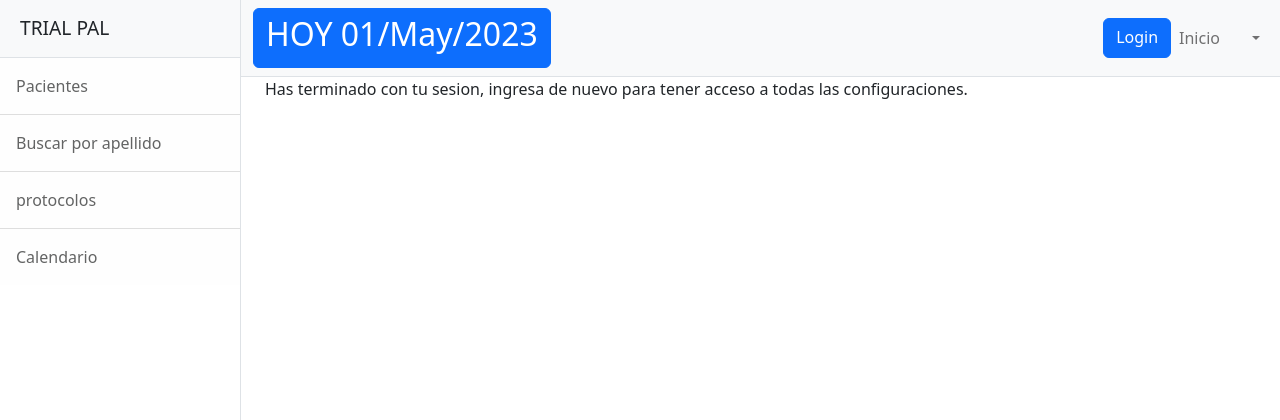
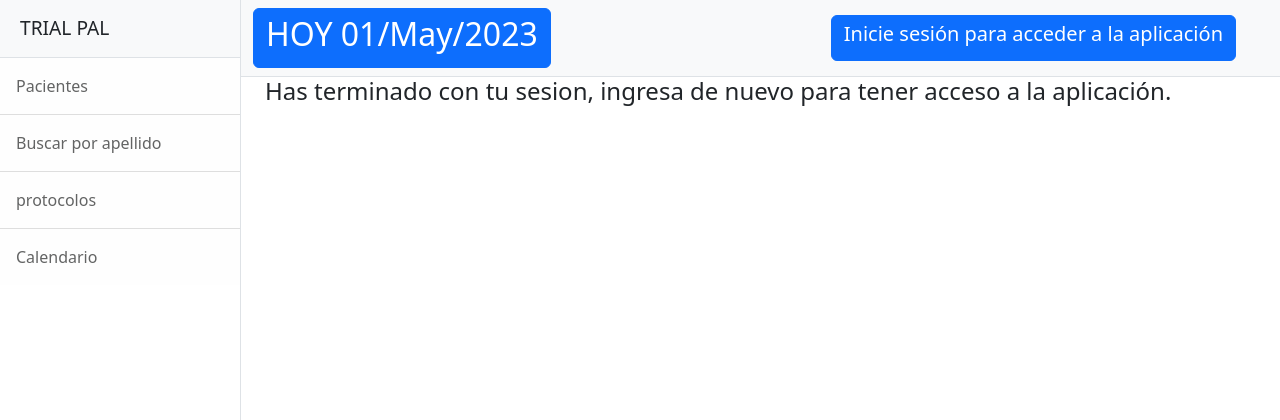
Before and after one commit to Pablotus/ProyectoTApp, a Django app: page /account/logout/ in a window 1280 px wide. Shown: the top 420 px of the page. Run offline with Django 4.2, Linux system fonts and the light colour scheme; some libraries are stand-ins or nearby versions.

Commit message:
funciona login

```diff
--- a/ProyectoTrialApp/settings.py
+++ b/ProyectoTrialApp/settings.py
@@ -124,3 +124,5 @@ STATIC_URL = 'static/'
 # https://docs.djangoproject.com/en/4.2/ref/settings/#default-auto-field
 
 DEFAULT_AUTO_FIELD = 'django.db.models.BigAutoField'
+
+LOGIN_URL = 'login'
--- a/TApp/templates/TApp/index.html
+++ b/TApp/templates/TApp/index.html
@@ -43,20 +43,13 @@
                                 {% if user.is_authenticated %}
                     <a class="btn btn-primary" href="{% url 'logout' %}">Logout</a>
                      {% else %}
-                    <a class="btn btn-primary" href="{% url 'login' %}">Login</a>
+
+                    <a class="btn btn-primary" href="{% url 'login' %}"><h5>Inicie sesión para acceder a la aplicación</h5></a>
                     {% endif %}
 
-                                <li class="nav-item active"><a class="nav-link" href="{% url 'inicio'%}">Inicio</a></li>
+                                <li class="nav-item active"><a class="nav-link" href="{% url 'inicio'%}"></a></li>
                                 <li class="nav-item"><a class="nav-link" href="#!"></a></li>
-                                <li class="nav-item dropdown">
-                                    <a class="nav-link dropdown-toggle" id="navbarDropdown" href="#" role="button" data-bs-toggle="dropdown" aria-haspopup="true" aria-expanded="false"></a>
-                                    <div class="dropdown-menu dropdown-menu-end" aria-labelledby="navbarDropdown">
-                                        <a class="dropdown-item" href="#!">Action</a>
-                                        <a class="dropdown-item" href="#!">Another action</a>
-                                        <div class="dropdown-divider"></div>
-                                        <a class="dropdown-item" href="#!">Something else here</a>
-                                    </div>
-                                </li>
+
                             </ul>
                         </div>
 
--- a/TApp/templates/account/logout.html
+++ b/TApp/templates/account/logout.html
@@ -1,5 +1,5 @@
 {% extends "TApp/index.html" %}
 
 {% block contenidoQueCambia %}
-    Has terminado con tu sesion, ingresa de nuevo para tener acceso a todas las configuraciones.
+    <h4>Has terminado con tu sesion, ingresa de nuevo para tener acceso a la aplicación.</h4>
 {% endblock %}
```
Also changed, not shown: TApp/views.py (+15 -6 lines).
